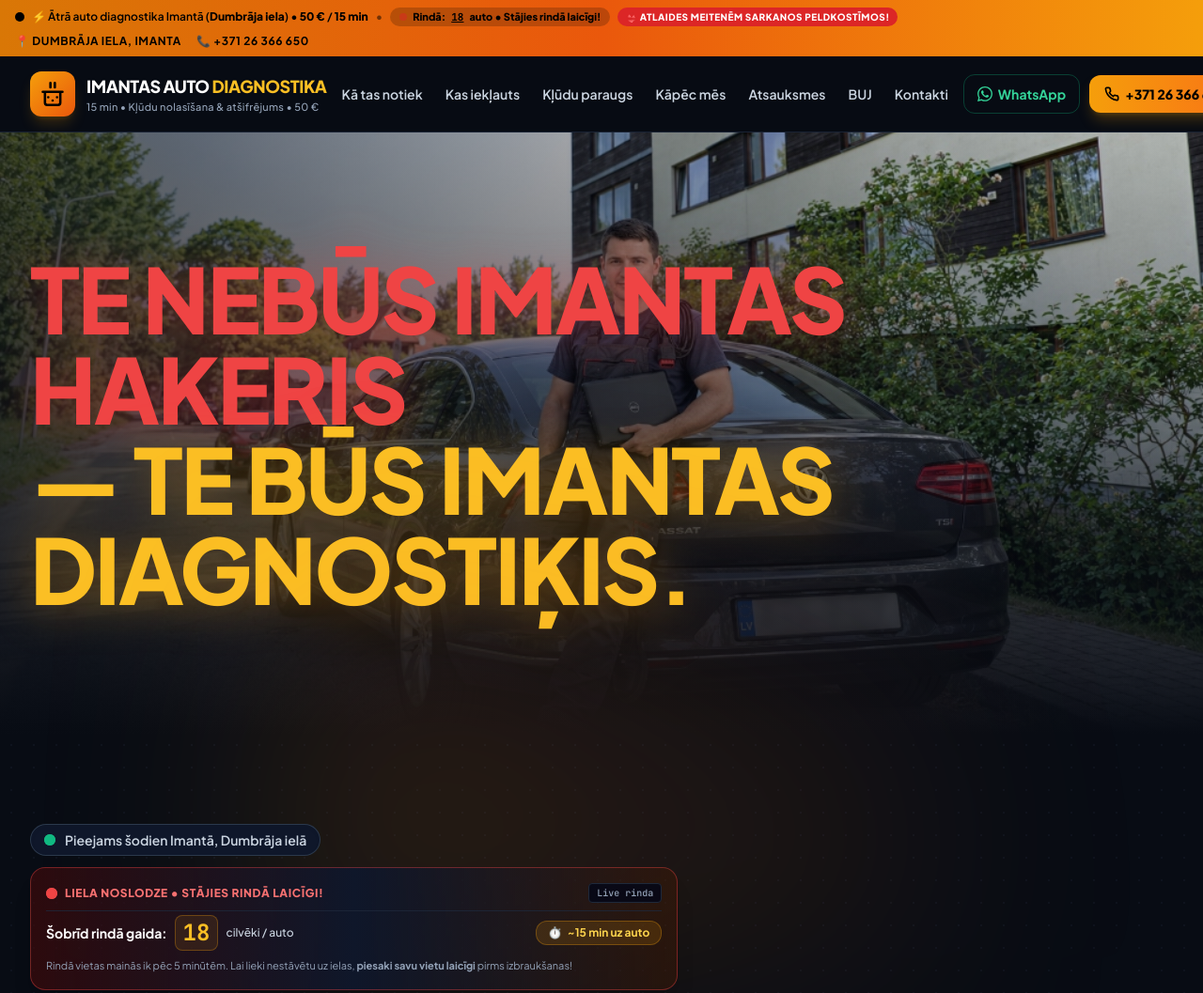
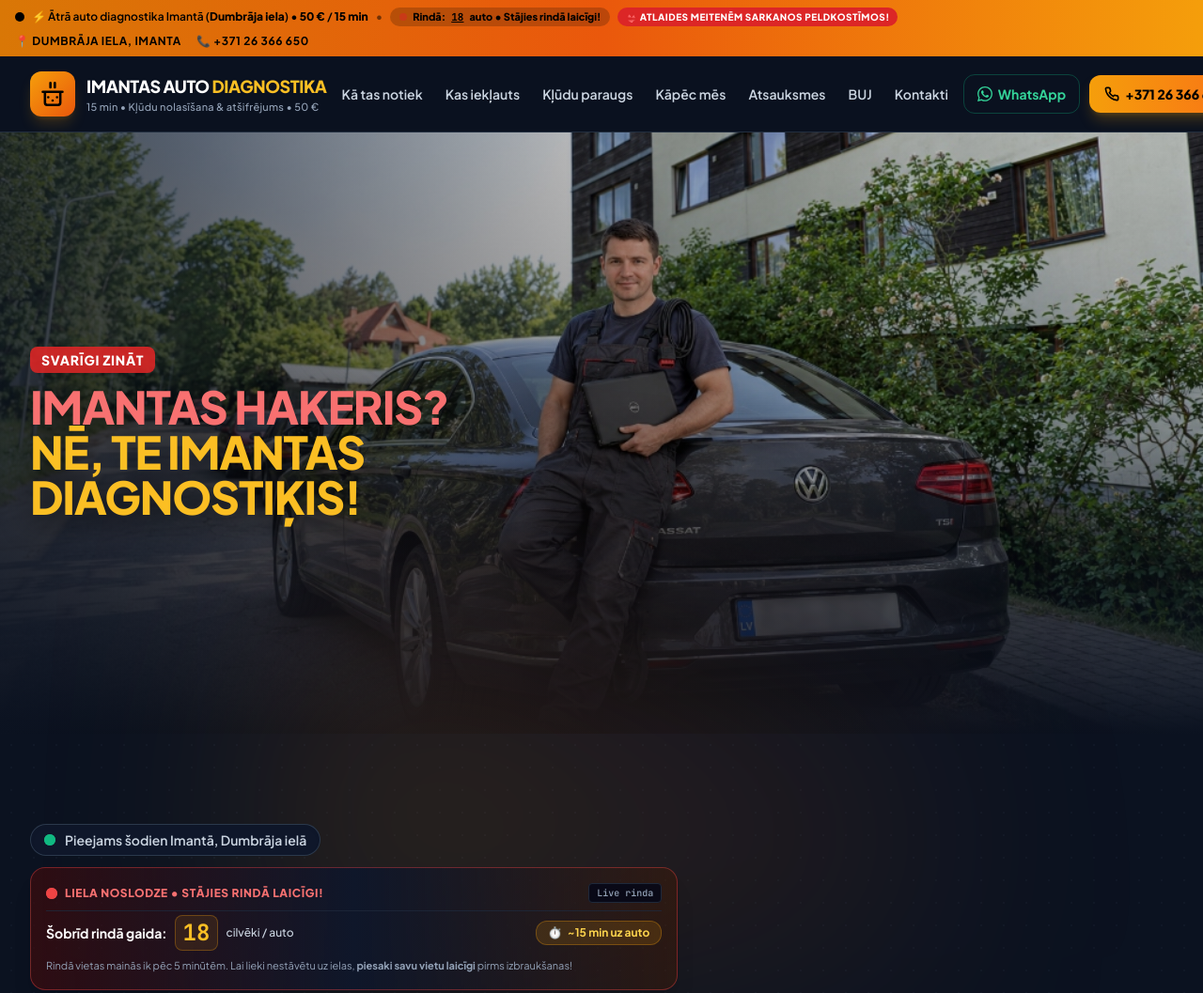
Before and after one commit to agrism/imantas-diagnostika, a website built with Vite: page index.html in a window 1280 px wide. Shown: the top 1057 px of the page at 94% size. Built offline with nearby package versions, Linux system fonts and the light colour scheme.

Commit message:
Save dark theme before light theme refactor

```diff
--- a/index.html
+++ b/index.html
@@ -33,7 +33,7 @@
               orange: '#ff6b00',
               cyan: '#06b6d4',
               emerald: '#10b981',
-              dark: '#080c14',
+              dark: '#0f172a',
               card: '#0f172a',
               border: '#1e293b'
             }
@@ -60,7 +60,7 @@
 
   <link rel="stylesheet" href="./style.css">
 </head>
-<body class="bg-[#080c14] text-slate-100 font-sans antialiased selection:bg-amber-500 selection:text-black min-h-screen flex flex-col pb-24 md:pb-0">
+<body class="bg-[#0b1220] text-slate-100 font-sans antialiased selection:bg-amber-500 selection:text-black min-h-screen flex flex-col pb-24 md:pb-0">
 
   <!-- Top Announcement Bar -->
   <aside aria-label="Paziņojums" class="bg-gradient-to-r from-amber-600 via-orange-600 to-amber-500 text-black text-xs font-semibold py-2 px-4 shadow-md overflow-hidden">
@@ -85,7 +85,7 @@
   </aside>
 
   <!-- Navigation -->
-  <header class="sticky top-0 z-40 backdrop-blur-xl bg-[#080c14]/95 border-b border-slate-800/80 transition-all">
+  <header class="sticky top-0 z-40 backdrop-blur-xl bg-[#0b1220]/95 border-b border-slate-700/60 transition-all">
     <div class="max-w-7xl mx-auto px-4 sm:px-6 lg:px-8 h-20 flex items-center justify-between gap-4">
 
       <!-- Logo -->
@@ -175,18 +175,23 @@
           class="w-full h-[50vh] sm:h-[60vh] md:h-[70vh] lg:h-[80vh] object-cover object-center"
           loading="eager"
         />
-        <!-- Dark gradient overlay -->
-        <div class="absolute inset-0 bg-gradient-to-t from-[#080c14] via-[#080c14]/40 to-transparent"></div>
-        <div class="absolute inset-0 bg-gradient-to-r from-[#080c14]/70 to-transparent"></div>
+        <!-- Lighter gradient overlay so master and background are brighter -->
+        <div class="absolute inset-0 bg-gradient-to-t from-[#0b1220] via-black/20 to-transparent"></div>
+        <div class="absolute inset-0 bg-gradient-to-r from-[#0b1220]/80 via-black/25 to-transparent"></div>
 
-        <!-- Big Slogan Overlay -->
+        <!-- Slogan Overlay (adjusted size so it doesn't cover master) -->
         <div class="absolute inset-0 flex items-center justify-start">
           <div class="max-w-7xl mx-auto px-4 sm:px-6 lg:px-8 w-full">
-            <h2 class="text-3xl sm:text-5xl md:text-6xl lg:text-7xl xl:text-8xl font-black uppercase leading-[1.05] tracking-tight max-w-4xl">
-              <span class="text-red-500 drop-shadow-[0_4px_24px_rgba(239,68,68,0.4)]">Te nebūs Imantas hakeris</span>
-              <br/>
-              <span class="text-amber-400 drop-shadow-[0_4px_24px_rgba(245,158,11,0.4)]">— te būs Imantas diagnostiķis.</span>
-            </h2>
+            <div class="max-w-2xl">
+              <span class="inline-block px-3 py-1 rounded-lg bg-red-600/90 text-white font-black text-xs sm:text-sm uppercase tracking-wider mb-2 sm:mb-3 shadow-lg">
+                Svarīgi zināt
+              </span>
+              <h2 class="text-2xl sm:text-4xl md:text-5xl font-black uppercase leading-tight tracking-tight drop-shadow-[0_4px_16px_rgba(0,0,0,0.8)]">
+                <span class="text-red-400">Imantas hakeris?</span>
+                <br/>
+                <span class="text-amber-400">NĒ, te Imantas diagnostiķis!</span>
+              </h2>
+            </div>
           </div>
         </div>
       </div>
@@ -833,7 +838,7 @@
     </section>
 
     <!-- SECTION: PROMO MARKETING BANNER (GIRLS, FLAGS, BALLOONS) -->
-    <section class="py-12 bg-gradient-to-b from-[#0b101c] via-[#080c14] to-[#0b101c] border-b border-slate-800 overflow-hidden relative">
+    <section class="py-12 bg-gradient-to-b from-[#111a2e] via-[#0b1220] to-[#111a2e] border-b border-slate-700/60 overflow-hidden relative">
       <div class="max-w-7xl mx-auto px-4 sm:px-6 lg:px-8">
 
         <div class="rounded-3xl bg-slate-900/90 border border-amber-500/30 overflow-hidden shadow-2xl grid lg:grid-cols-12 gap-0 items-center">
@@ -1001,7 +1006,7 @@
     </section>
 
     <!-- SECTION: KLIENTU ATSAUKSMES (9342 ATSAUKSMES AR INFINITE SCROLL) -->
-    <section id="atsauksmes" class="py-16 md:py-24 bg-[#080c14] border-t border-slate-800/80">
+    <section id="atsauksmes" class="py-16 md:py-24 bg-[#0b1220] border-t border-slate-700/60">
       <div class="max-w-7xl mx-auto px-4 sm:px-6 lg:px-8">
 
         <div class="text-center max-w-3xl mx-auto space-y-4 mb-12">
--- a/style.css
+++ b/style.css
@@ -2,8 +2,8 @@
 
 @layer base {
   body {
-    background-color: #080c14;
-    color: #f1f5f9;
+    background-color: #0b1220;
+    color: #f8fafc;
     font-family: 'Plus Jakarta Sans', -apple-system, BlinkMacSystemFont, "Segoe UI", Roboto, sans-serif;
   }
 }
```
